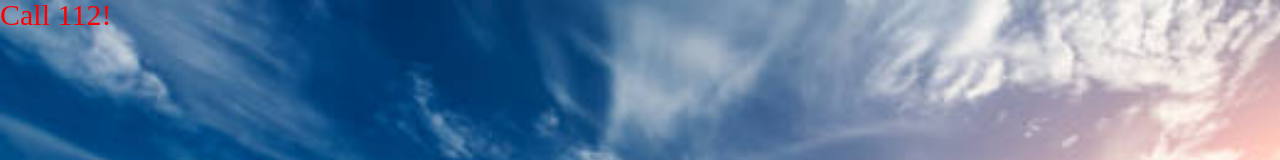
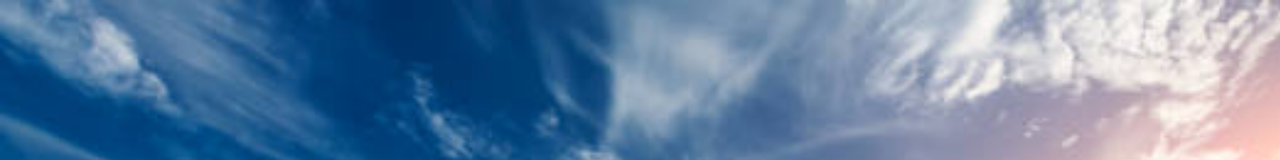
Before and after one commit to nikagelo/lesson-7, a plain HTML site: page index.html in a window 1280 px wide. Shown: the top 160 px of the page. Drawn offline with Linux system fonts and the light colour scheme.

Commit message:
Update index.html

```diff
--- a/index.html
+++ b/index.html
@@ -10,7 +10,6 @@
   </head>
   <body>
     <div class="background">
-      <h1>Call 112!</h1>
       <div class="cars">
         <div class="left">
           <img src="img/race-car-svgrepo-com.svg" alt="Race car" />
```
